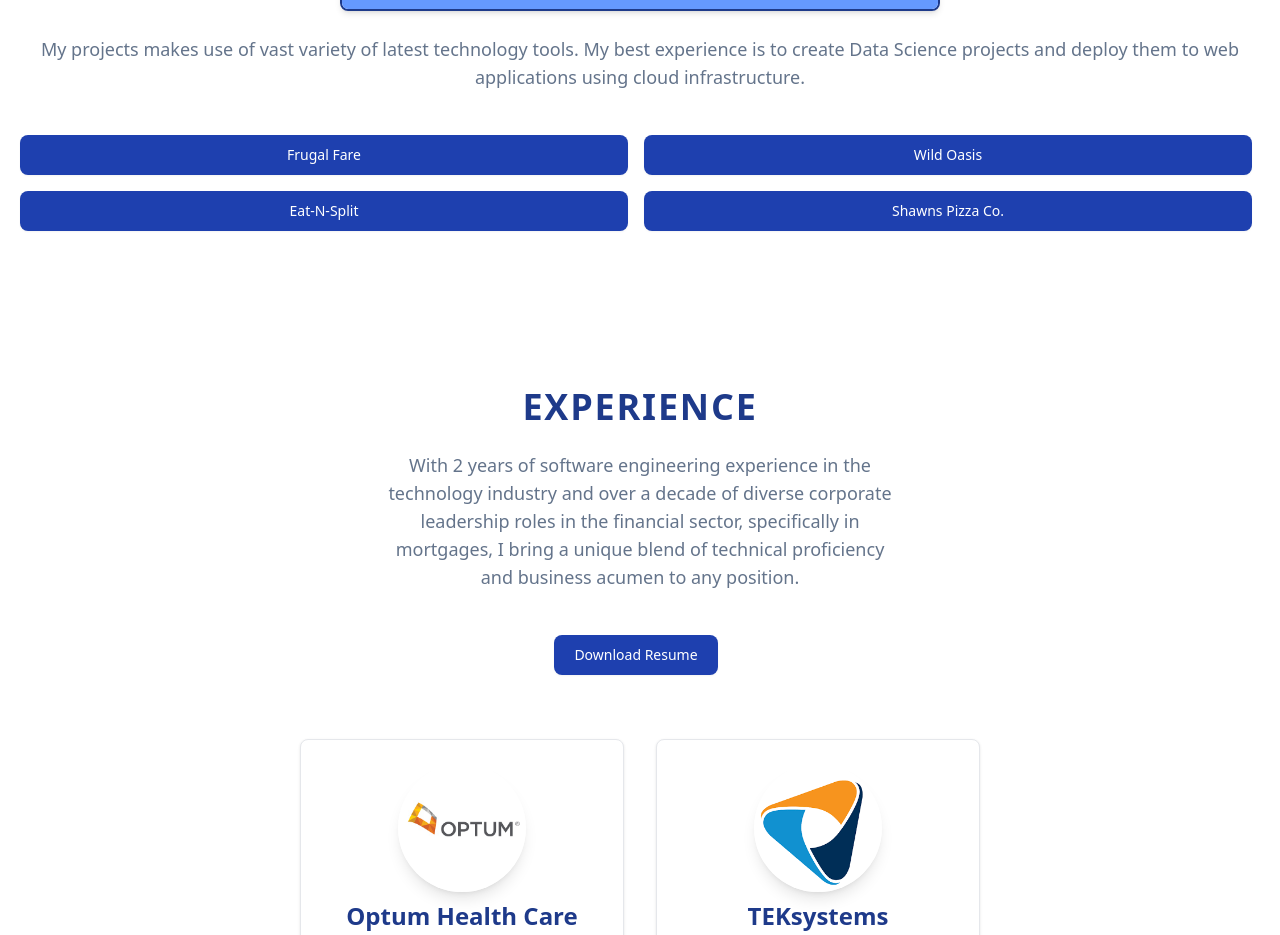
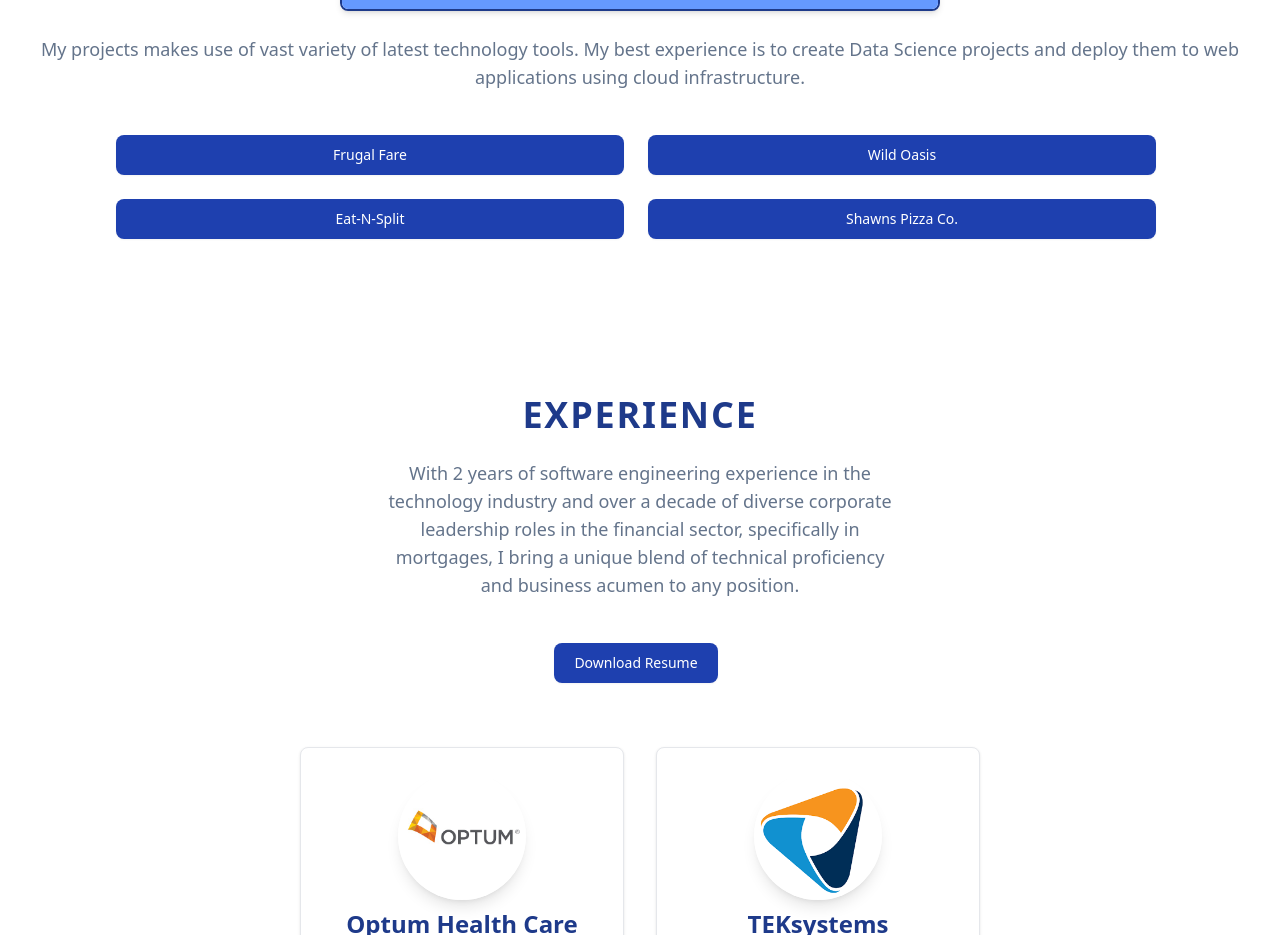
Before and after one commit to ShawnRSidwell/portfolio, a React (Vite) app: page / in a window 1280 px wide. Shown: the part 2700-3635 px from the top of the page. Built offline with nearby package versions, Linux system fonts and the light colour scheme; no server answers.

Commit message:
Add motion to buttons

```diff
--- a/src/components/Button.jsx
+++ b/src/components/Button.jsx
@@ -1,12 +1,16 @@
+import { motion } from "framer-motion";
+
 function Button({ onClick, type = "button", children }) {
   return (
-    <button
+    <motion.button
+      whileHover={{ scale: 1.03 }}
+      whileTap={{ scale: 0.9 }}
       type={type}
-      className="text-white bg-blue-800 hover:bg-blue-900 shadow-sm hover:shadow-md focus:ring-4 focus:ring-blue-300 font-medium rounded-lg text-sm px-5 py-2.5 me-2 mb-2 "
+      className="text-white bg-blue-800  shadow-sm  hover:bg-blue-700 focus:ring-4 focus:ring-blue-300 font-medium rounded-lg text-sm px-5 py-2.5 me-2 mb-2 "
       onClick={onClick}
     >
       {children}
-    </button>
+    </motion.button>
   );
 }
 
--- a/src/components/Projects/Projects.jsx
+++ b/src/components/Projects/Projects.jsx
@@ -44,7 +44,7 @@
             </>
           )}
 
-          <div className="grid grid-cols-2 gap-2 px-5">
+          <div className="grid grid-cols-2 gap-2 md:gap-4 px-5 md:px-24 md:mx-5">
             {projectList.map((project, index) => (
               <Button key={project.name} onClick={() => handleClick(project)}>
                 {project.name}
```
